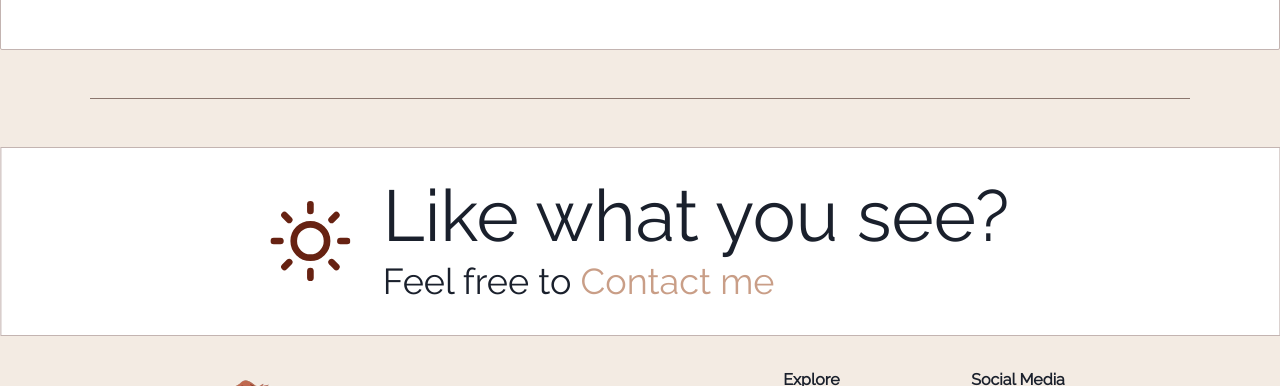
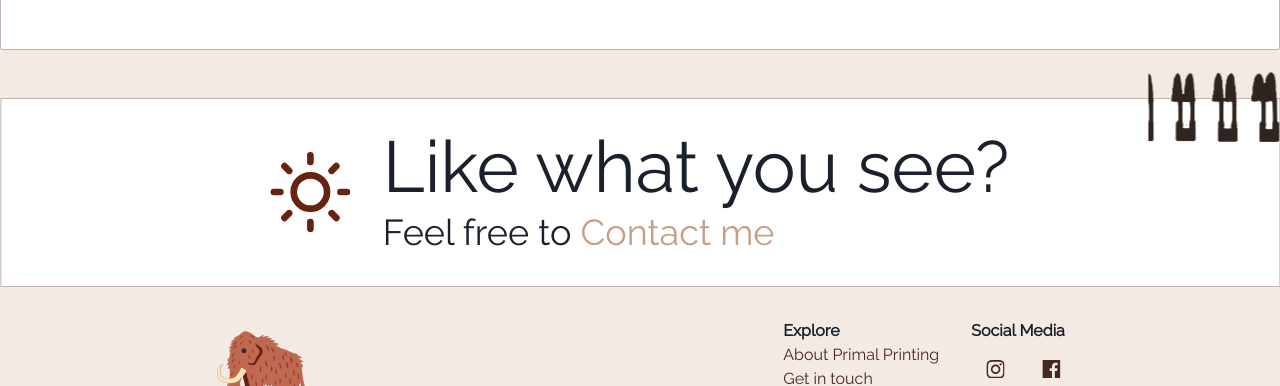
Before and after one commit to choden-dev/PrimalPrinting, a Next.js app: page / in a window 1280 px wide. Shown: the part 1246-1632 px from the top of the page. Built offline with nearby package versions, Linux system fonts and the light colour scheme; no server answers; the database is empty.

Commit message:
remove unused divider

```diff
--- a/components/whatnextdiv/WhatNextDiv.tsx
+++ b/components/whatnextdiv/WhatNextDiv.tsx
@@ -19,9 +19,20 @@ export default function WhatNextDiv() {
       bg="white"
       width="100vw"
       transform="translateX(-7%)"
-            overflow="hidden"
+      overflow="visible"
       position="relative"
     >
+      <Box
+        position="absolute"
+        transformOrigin="top right"
+        transform="rotate(90deg)"
+        right="0"
+        h="70%"
+        w="4.5rem"
+        bgImage="binder.png"
+        top="2.7rem"
+        bgRepeat="no-repeat"
+      ></Box>
       <SunIcon w={"5rem"} h={"5rem"} color="brown.800" />
 
       <Box display="flex" flexDir="column" gap="0.5rem">
--- a/pages/index.tsx
+++ b/pages/index.tsx
@@ -213,7 +213,6 @@ By Students, For Students💯🚀"
             </Box>
           </>
         )}
-        <Divider borderColor="brown.900" marginBottom="3rem" />
         <Box>
           <WhatNextDiv />
         </Box>
```
Lines whose indentation alone changed are shown as unchanged.
